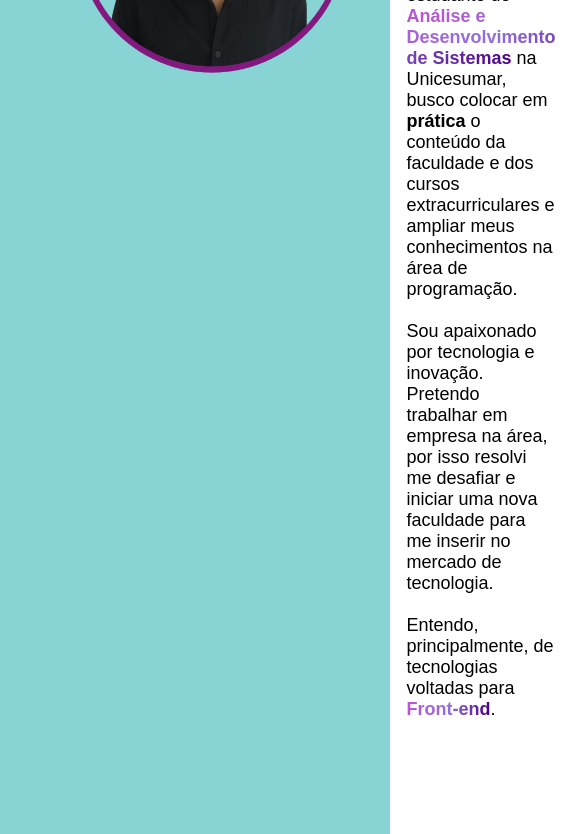
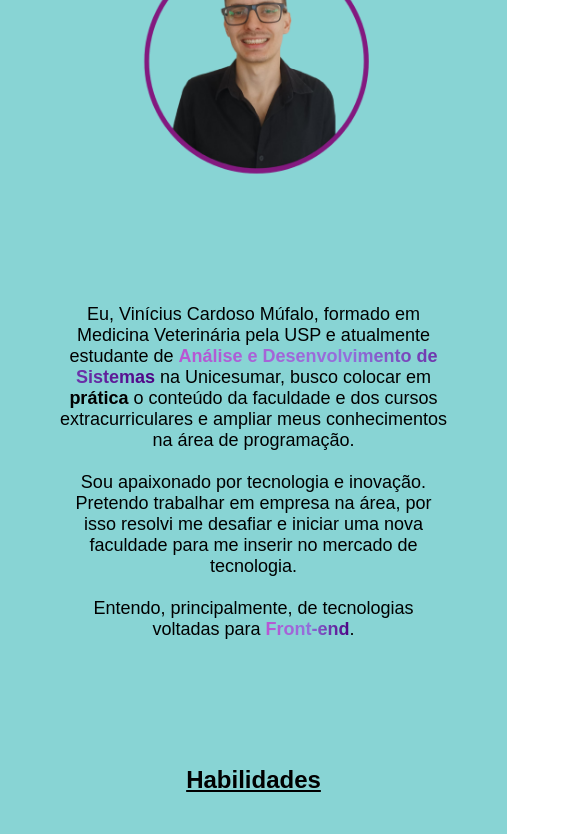
Before and after one commit to ViniciusMufalo/Portfolio_Vinicius_Mufalo, a plain HTML site: page index.html in a window 390 px wide. Shown: the part 771-1605 px from the top of the page, 585 px wide, since content can reach past the window. Drawn offline with nearby package versions, Linux system fonts and the light colour scheme.

Commit message:
Update style.css

```diff
--- a/src/css/style.css
+++ b/src/css/style.css
@@ -55,12 +55,14 @@ main button:hover {
     transform: scale(1.05);
 }
 
+
+
 main .inicio {
     background-color: #96E0E0;
     padding-top: 10%;
+    padding-bottom: 15%;
+    padding-right: 30%;
     padding-left: 25%;
-    padding-right: 30%;
-    padding-bottom: 15%;
     font-size: medium;
 }
 
@@ -90,30 +92,28 @@ main .sobre_mim {
     background-color: #88D4D4;
     padding-top: 10%;
     padding-bottom: 10%;
+    padding-right: 15%;
     padding-left: 15%;
-    padding-right: 15%;
+
 }
 
-main .sobre_mim .subtitulo {
-    display: flex;
-    padding-left: 32.5%;
-    gap: 5rem;
+main .sobre_mim_titulo {
     text-decoration: none;
-    color: rgb(0, 0, 0);
-    list-style: none;
-}
-
-main #quem_sou_eu,
-#habilidades {
     border: solid 2px rgb(0, 0, 0);
     border-radius: 10%;
     padding: 2px;
+    text-align: center;
 }
 
-main .subtitulo .centralizar{
-    padding-left: 17%;
+main #quem_sou_eu_titulo {
+    width: 160px;
+    margin-left: 40%;
 }
 
+main #habilidades_titulo {
+    width: 140px;
+    margin-left: 40%;
+}
 
 main #quem_sou_eu_conteudo {
     gap: 3rem;
@@ -160,7 +160,6 @@ main .icone_html:hover,
     opacity: 1;
 }
 
-/*linkado com js*/
 #html,
 #css,
 #js,
@@ -243,8 +242,7 @@ main .contato_link a {
 /*linkado com o .script.js para fazer o efeito de aparecer aos poucos*/
 main .inicio_descricao_e_img,
 .inicio_link,
-.sobre_mim_conteudo,
-.contato_link {
+.sobre_mim_conteudo {
     visibility: hidden;
 }
 
@@ -263,3 +261,46 @@ main .inicio_descricao_e_img,
 
     color: transparent;
 }
+
+/*responsividade para celular*/
+
+@media screen and (max-width: 768px) {
+
+    section,
+    aside {
+        width: 100%;
+    }
+
+    header {
+        display: none;
+    }
+
+    main {
+        text-align: center;
+    }
+
+    .inicio_descricao_e_img,
+    #quem_sou_eu_conteudo,
+    .contato_link {
+        flex-direction: column;
+    }
+
+    .inicio_descricao_e_img img {
+        width: 250px;
+        height: 250px;
+        align-self: center;
+        padding-bottom: 5%;
+    }
+
+    #quem_sou_eu_conteudo img {
+        width: 250px;
+        height: 250px;
+        align-self: center;
+        padding-top: 5%;
+    }
+
+    .contato_link img {
+        align-self: center;
+    }
+
+}
```
